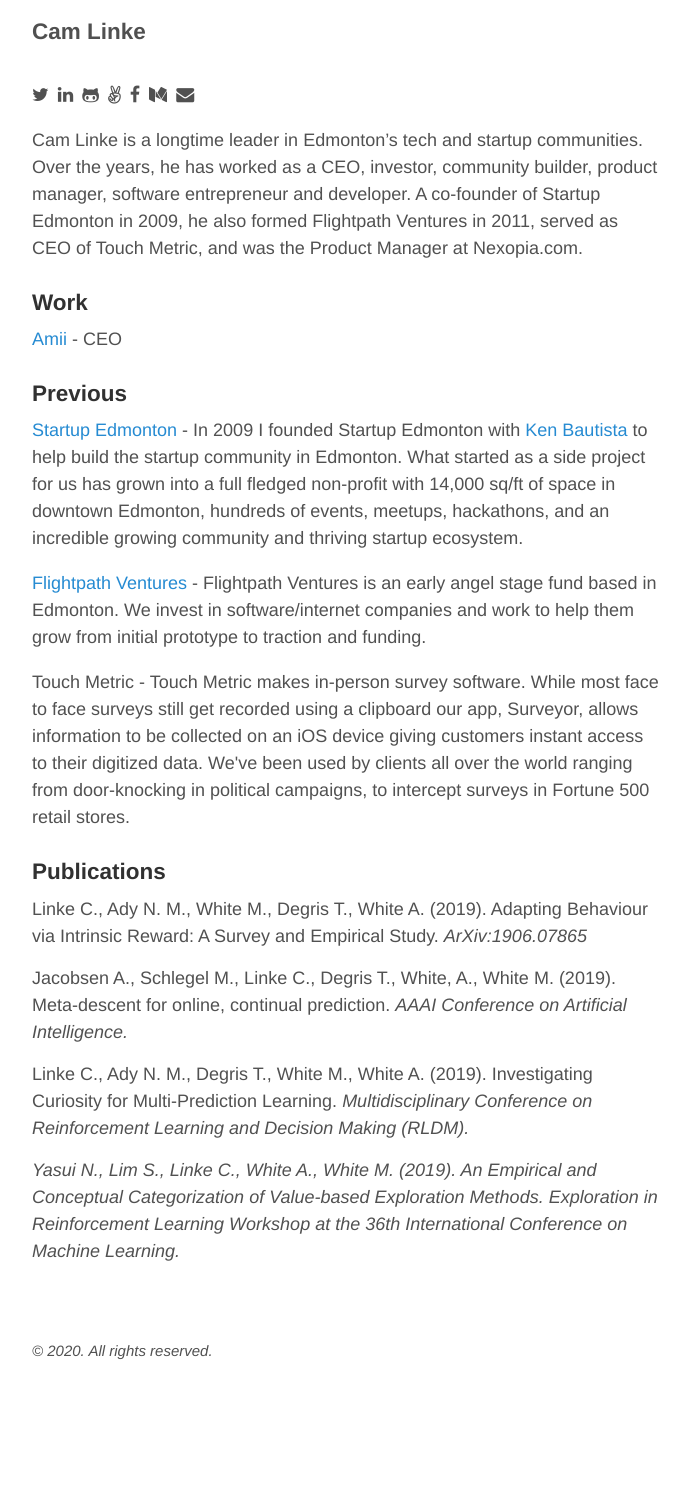
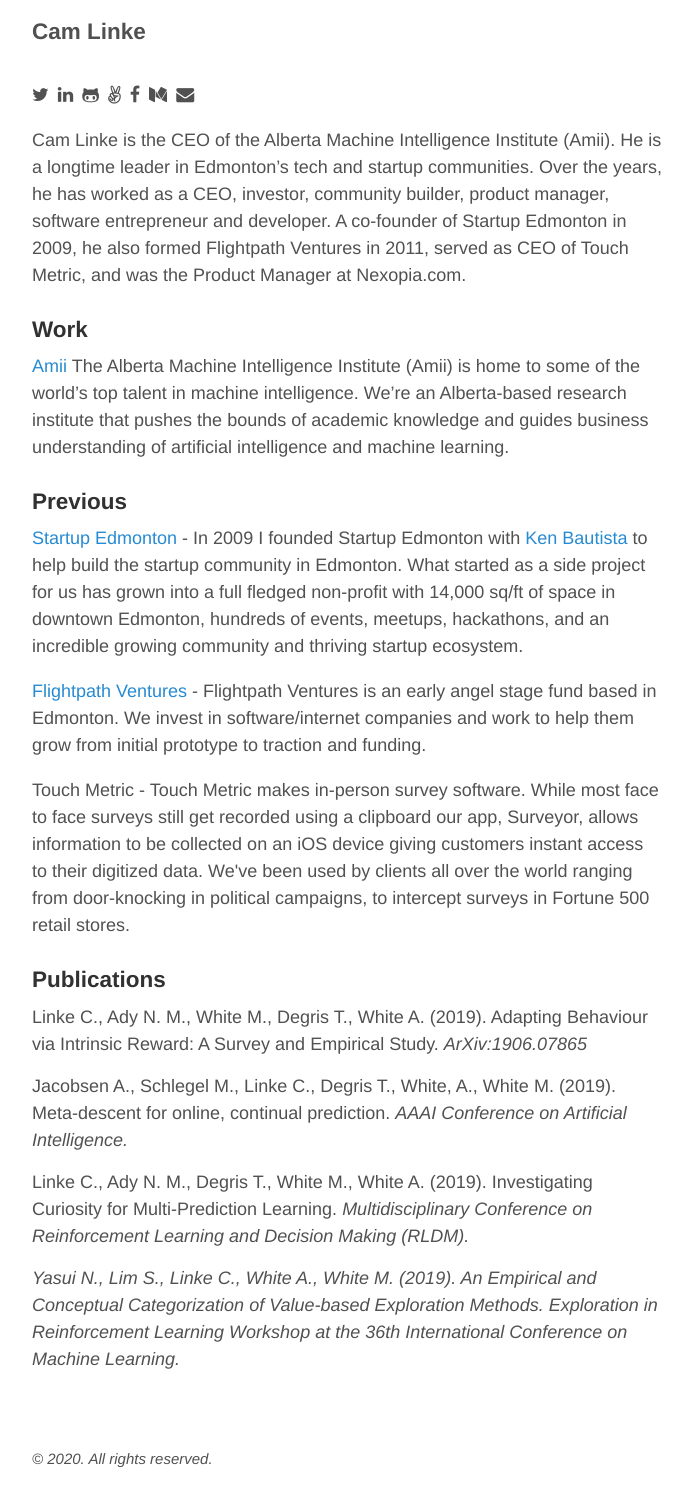
Before and after one commit to camlinke/camlinke.github.io, a Jekyll site: the page built from index.html, in a window 1280 px wide. Shown: the whole page, without its empty margins (293-985 px from the left). Built offline with Jekyll 4.4.1, drawn with Linux system fonts in a browser that asks for light colours; nearby versions of some CDN libraries; the list of posts is cut into pages by our own code; before the commit the page ends 1400 px from its top, so only the background shows below that.

Commit message:
Update index.html

```diff
--- a/index.html
+++ b/index.html
@@ -12,11 +12,11 @@
     <li><a href="mailto:cam.linke@gmail.com"><i class="fa fa-envelope"></i></a></li>
 </ul>
 <p>
-  Cam Linke is a longtime leader in Edmonton’s tech and startup communities. Over the years, he has worked as a CEO, investor, community builder, product manager, software entrepreneur and developer. A co-founder of Startup Edmonton in 2009, he also formed Flightpath Ventures in 2011, served as CEO of Touch Metric, and was the Product Manager at Nexopia.com.
+  Cam Linke is the CEO of the Alberta Machine Intelligence Institute (Amii). He is a longtime leader in Edmonton’s tech and startup communities. Over the years, he has worked as a CEO, investor, community builder, product manager, software entrepreneur and developer. A co-founder of Startup Edmonton in 2009, he also formed Flightpath Ventures in 2011, served as CEO of Touch Metric, and was the Product Manager at Nexopia.com.
 </p>
 
 <h3>Work</h3>
-<p><a href="http://amii.ca">Amii</a> - CEO</p>
+<p><a href="http://amii.ca">Amii</a> The Alberta Machine Intelligence Institute (Amii) is home to some of the world’s top talent in machine intelligence. We’re an Alberta-based research institute that pushes the bounds of academic knowledge and guides business understanding of artificial intelligence and machine learning.</p>
 
 <h3>Previous</h3>
 <p><a href="http://startupedmonton.com">Startup Edmonton</a> - In 2009 I founded Startup Edmonton with <a href="https://www.linkedin.com/in/kenbautista">Ken Bautista</a> to help build the startup community in Edmonton. What started as a side project for us has grown into a full fledged non-profit with 14,000 sq/ft of space in downtown Edmonton, hundreds of events, meetups, hackathons, and an incredible growing community and thriving startup ecosystem.</p>
```
